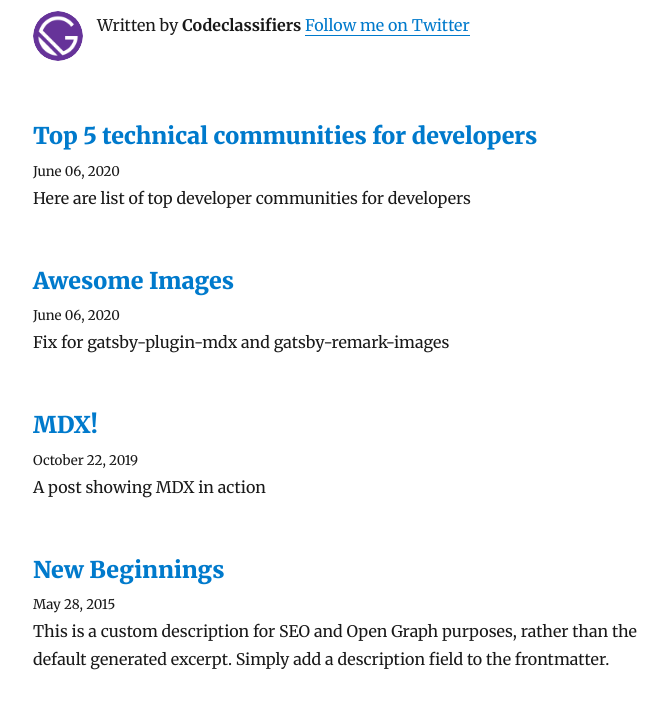
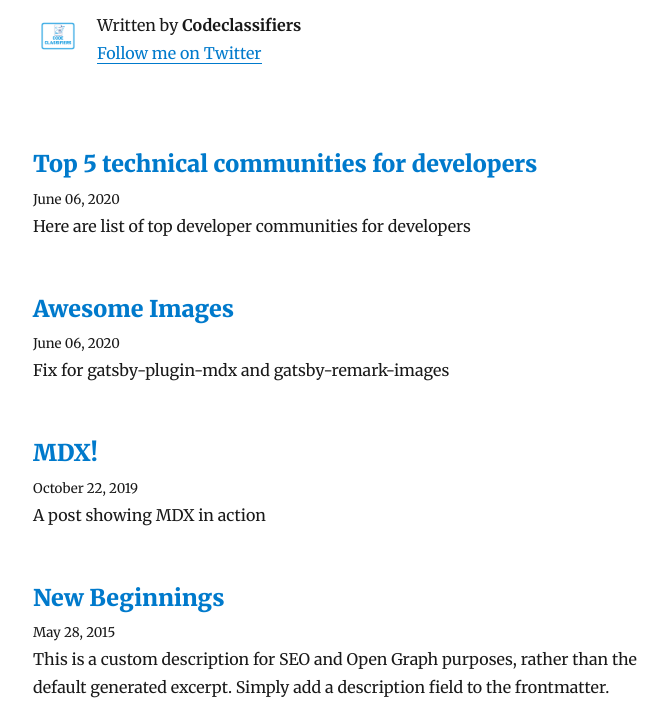
Before and after one commit to saurabhnative/contentblog, a Gatsby site: page /blog in a window 1280 px wide. Shown: the part 84-808 px from the top of the page, without its empty margins (292-960 px from the left). Built offline with nearby package versions, Linux system fonts and the light colour scheme; Gatsby itself is replaced by a stand-in of ours; some packages are replaced by stand-ins of ours.

Commit message:
bio update

```diff
--- a/src/components/bio.js
+++ b/src/components/bio.js
@@ -35,7 +35,7 @@ function Bio() {
             />
             <p>
               Written by <strong>{author}</strong>
-              {` `}
+              <br></br>
               <a href={`https://twitter.com/${social.twitter}`}>
                 Follow me on Twitter
               </a>
@@ -49,7 +49,7 @@ function Bio() {
 
 const bioQuery = graphql`
   query BioQuery {
-    avatar: file(absolutePath: { regex: "/gatsby-icon.png/" }) {
+    avatar: file(absolutePath: { regex: "/codeclassifiers-icon.png/" }) {
       childImageSharp {
         fixed(width: 50, height: 50) {
           ...GatsbyImageSharpFixed
```
Also changed, not shown: content/assets/codeclassifiers-icon.png (added).
